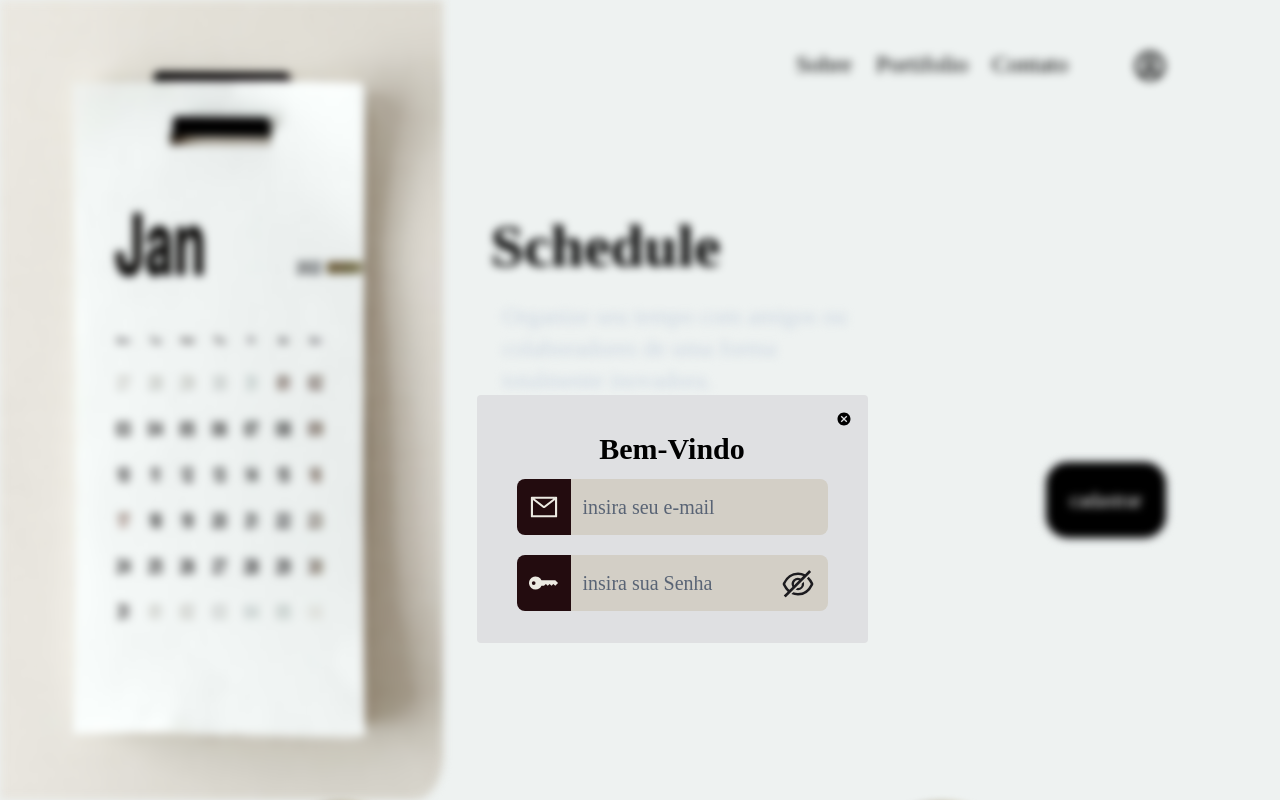
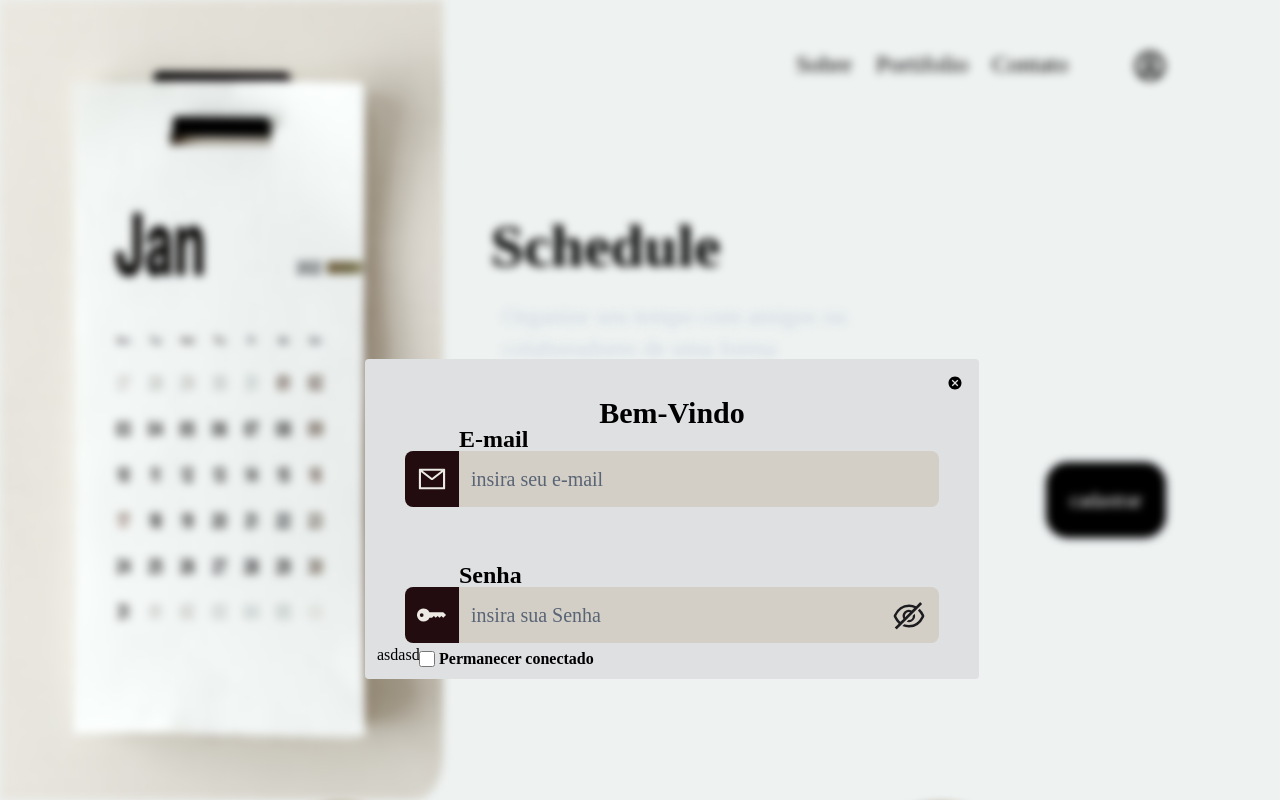
Before and after one commit to Pd-Troia/schedule_vite_tail, a React (Vite) app: page / in a window 1280 px wide. Shown: the top 800 px of the page. Built offline with nearby package versions, Linux system fonts and the light colour scheme; a web font is replaced by a local one.

Commit message:
Labels and Checkbox

```diff
--- /dev/null
+++ b/src/components/form/CheckBox.tsx
@@ -0,0 +1,14 @@
+import * as React from 'react'
+
+export interface ICheckBoxProps {
+    name: string
+}
+
+export function CheckBox({ name }: ICheckBoxProps) {
+    return (
+        <div className='flex justify-center items-center'>
+            <input className='w-4 h-4' type="checkbox" id={name} />
+            <label className='font-semibold ml-1' htmlFor={name}>{name}</label>
+        </div>
+    )
+}
--- /dev/null
+++ b/src/components/form/ForgotPassword.tsx
@@ -0,0 +1,11 @@
+import * as React from 'react'
+import { Link } from 'react-router-dom'
+export interface IForgotPasswordProps {}
+
+export function ForgotPassword(props: IForgotPasswordProps) {
+    return (
+        <Link to="/">
+            <p className='text-bluelink'>Esqueceu sua senha?</p>
+        </Link>
+    )
+}
--- a/src/components/form/Input.tsx
+++ b/src/components/form/Input.tsx
@@ -17,17 +17,17 @@ export interface IInputProps {
 export function Input ({name,placeholder,required,isFirstAttempt,register,type,error,inputClass,defaultBorderClass}: IInputProps) {
   const validBorder = "border border-greenSucess"
   const notValidBorder = "border border-redFail"
-  const normalBorder = "border border-lightBlue"
   const sucessFieldIcon = <span className="text-greenSucess"><MdOutlineVerified/></span>
   const failFieldIcon = <span className="text-redFail"><MdOutlineErrorOutline/></span>
   return (
-    <div  >
+    <>
         <div className='relative'>
           <input inputClass
           className={`${inputClass} ${!isFirstAttempt ? (!error ? validBorder : notValidBorder) : defaultBorderClass }`}
           {...register(name, {required:required})}
           placeholder={placeholder}
           type={type}
+          id={name}
           />
           <div className="absolute right-2 top-1/4" >
           {!isFirstAttempt && (error ? failFieldIcon : sucessFieldIcon) }
@@ -38,7 +38,7 @@ export function Input ({name,placeholder,required,isFirstAttempt,register,type,e
               <p >* {error.message} * </p>
             </div>
           )}
-    </div>
+    </>
 
 
   );
--- a/src/components/form/LoginForm.tsx
+++ b/src/components/form/LoginForm.tsx
@@ -8,11 +8,11 @@ import { homeContext } from '../pages/Home'
 import { AiOutlineMail } from 'react-icons/ai'
 import { BsFillKeyFill, BsKeyFill } from 'react-icons/bs'
 import { ButtonInputVisible } from './ButtonInputVisible'
+import { CheckBox } from './CheckBox'
 export interface ILoginFormProps {
     email?: string
     password?: string
 }
-
 
 export function LoginForm(props: ILoginFormProps) {
     //states
@@ -39,7 +39,6 @@ export function LoginForm(props: ILoginFormProps) {
     //onSubmit
     const submit: SubmitHandler<ILoginFormProps> = (data) => {
         setIsFirstAttempt(false)
-
     }
     // close Menu
     const closeMenu: React.MouseEventHandler<HTMLButtonElement> = () => {
@@ -48,8 +47,8 @@ export function LoginForm(props: ILoginFormProps) {
     const handleLogin = React.useContext(homeContext)
     // css Input
     const inputCss =
-        'pl-3 rounded-r-lg text-xl bg-greyForm placeholder:text-lightBlue h-14'
-    const borderCss = ""
+        'pl-3 rounded-r-lg text-xl bg-greyForm placeholder:text-lightBlue h-14 xl:w-[30rem] lg:w-96 sm:w-72 dmp:w-[16rem]'
+    const borderCss = ''
     const iconCss =
         'py-1 flex h-14 items-center justify-center rounded-l-lg bg-brownStrong px-3 text-3xl text-whiteIcon'
     return (
@@ -63,10 +62,14 @@ export function LoginForm(props: ILoginFormProps) {
                 <p className="text-3xl font-semibold">Bem-Vindo</p>
             </h1>
             <form onSubmit={handleSubmit(submit)}>
-                <div className="my-3 mx-7 flex items-center justify-center">
+                <div className="my-5 mx-7 flex items-center justify-center">
                     <span className={iconCss}>
                         <AiOutlineMail />
                     </span>
+                    <div className="relative">
+                        <div className="absolute -top-7">
+                            <h1 className="font-semibold text-2xl">E-mail</h1>
+                        </div>
                         <Input
                             name="email"
                             required="true"
@@ -79,30 +82,40 @@ export function LoginForm(props: ILoginFormProps) {
                             defaultBorderClass={borderCss}
                         />
                     </div>
-                <div className="my-5 mx-7 flex items-center justify-center">
+                </div>
+                <div className="mx-7 mt-20 flex items-center justify-center">
                     <span className={iconCss}>
                         <BsFillKeyFill />
                     </span>
                     <div className="relative">
+                        <div className="relative">
+                            <div className="absolute -top-7">
+                                <h1 className="font-semibold text-2xl">Senha</h1>
+                            </div>
                             <Input
                                 name="password"
                                 required="true"
                                 placeholder="insira sua Senha"
                                 isFirstAttempt={isFirstAttempt}
                                 register={register}
-                            type={showPassword ? "text" : "password"}
+                                type={showPassword ? 'text' : 'password'}
                                 error={errors.email}
                                 inputClass={inputCss}
                                 defaultBorderClass={borderCss}
                             />
+                        </div>
                         <div className="absolute right-3 top-[0.65em]">
                             <ButtonInputVisible
                                 handleToggleShowPassword={setShowPassword}
                                 actualState={showPassword}
                             />
                         </div>
+                    <div className="absolute -bottom-7 -left-10">
+                        <CheckBox name="Permanecer conectado" />
                     </div>
                     </div>
+                </div>
+                <button> asdasd</button>
             </form>
         </div>
     )
```
Lines whose indentation alone changed are shown as unchanged.
